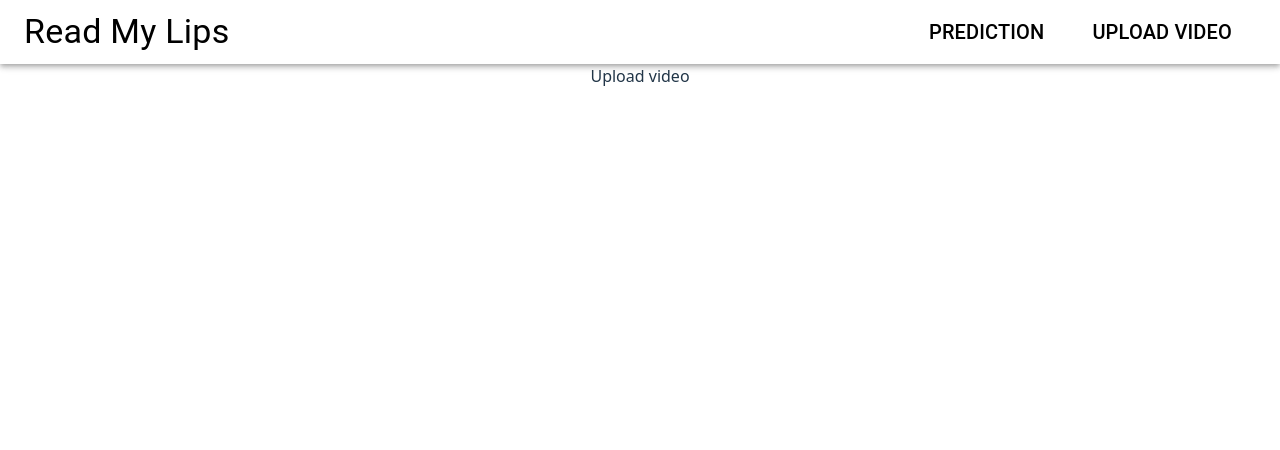
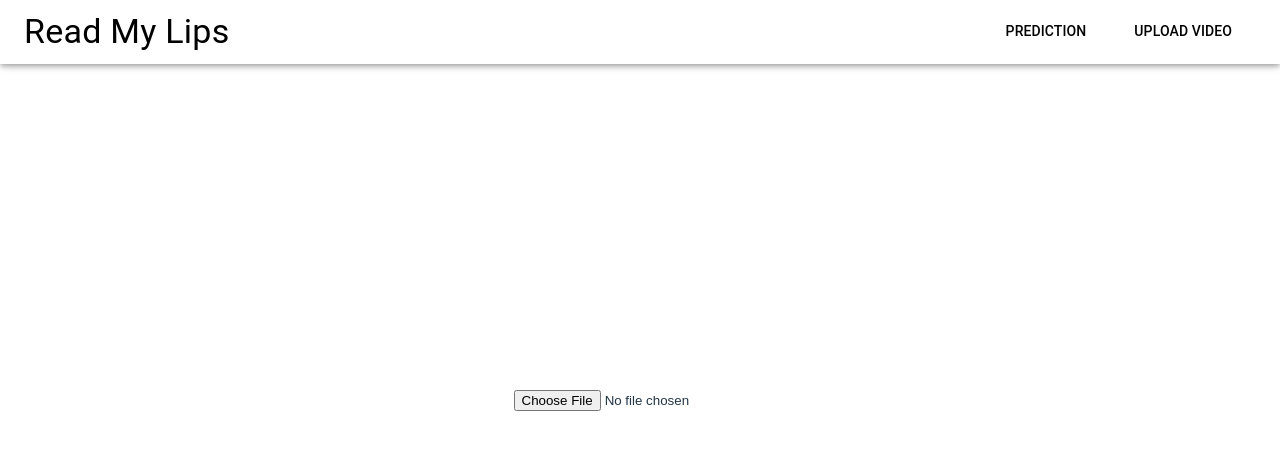
Before and after one commit to read-my-lips/read-my-lips-client, a React (Vite) app: page / in a window 1280 px wide. Shown: the top 450 px of the page. Built offline with nearby package versions, Linux system fonts and the light colour scheme.

Commit message:
upload without styling

```diff
--- a/src/layout/Layout.tsx
+++ b/src/layout/Layout.tsx
@@ -1,12 +1,15 @@
 import { Outlet } from 'react-router-dom';
 import TopBar from './TopBar/TopBar';
+import { Box } from '@mui/material';
 
 const Layout = () => {
     return (
-        <>
+        <Box sx={{ display: 'flex', flexDirection: 'column', height: '100vh' }}>
             <TopBar />
-            <Outlet />
-        </>
+            <Box sx={{ flexGrow: 1, display: 'flex', justifyContent: 'center', alignItems: 'center' }}>
+                <Outlet />
+            </Box>
+        </Box>
     );
 };
 
--- a/src/layout/TopBar/TopBar.tsx
+++ b/src/layout/TopBar/TopBar.tsx
@@ -9,7 +9,7 @@ const TopBar = () => {
     const navigate = useNavigate();
 
     return (
-        <AppBar position="static" sx={{ flexGrow: 1, bgcolor: 'white' }}>
+        <AppBar sx={{ bgcolor: 'white' }}>
             <Toolbar>
                 <Box sx={{ display: 'flex', alignItems: 'center' }}>
                     <Typography variant='h4' sx={{ color: 'black' }}>
@@ -18,8 +18,8 @@ const TopBar = () => {
                 </Box>
                 <Box sx={{ marginInlineStart: 'auto', display: 'flex', flexDirection: 'row-reverse' }}>
                     {routes.map((route, index) => (
-                    <Button key={index} sx={{ marginInline: '1rem'}} onClick={() => navigate(route.path)}>
-                    <Typography variant='h6' sx={{ color: 'black' }} >
+                        <Button key={index} sx={{ marginInline: '1rem' }} onClick={() => navigate(route.path)}>
+                            <Typography variant='subtitle2' sx={{ color: 'black' }} >
                                 {route.name}
                             </Typography>
                         </Button>
--- a/src/pages/upload-video/UploadVideo.tsx
+++ b/src/pages/upload-video/UploadVideo.tsx
@@ -1,9 +1,25 @@
 import { Box } from "@mui/material"
+import { useState } from "react";
+import * as styles from './uploadVideo.styles';
 
 const UploadVideo = () => {
+    const [video, setVideo] = useState<File | null>(null);
+    const [previewUrl, setPreviewUrl] = useState<string | null>(null);
+
+    const handleFileChange = (event: React.ChangeEvent<HTMLInputElement>) => {
+        const file = event.target.files?.[0];
+        if (file && file.type.startsWith("video/")) {
+            setVideo(file);
+            setPreviewUrl(URL.createObjectURL(file)); // Generate preview URL
+        } else {
+            alert("Please select a valid video file.");
+        }
+    };
+
     return (
-        <Box sx={{ flexGrow: 1 }}>
-            Upload video
+        <Box sx={styles.container}>
+            {previewUrl && <video controls src={previewUrl} width="300" />}
+            <input type="file" accept="video/*" onChange={handleFileChange} />
         </Box>
     )
 }
--- /dev/null
+++ b/src/pages/upload-video/uploadVideo.styles.ts
@@ -0,0 +1,7 @@
+export const container = {
+    flexGrow: 1,
+    display: 'flex',
+    flexDirection: 'column',
+    justifyContent: 'center',
+    alignItems: 'center',
+}
```
Lines whose indentation alone changed are shown as unchanged.
